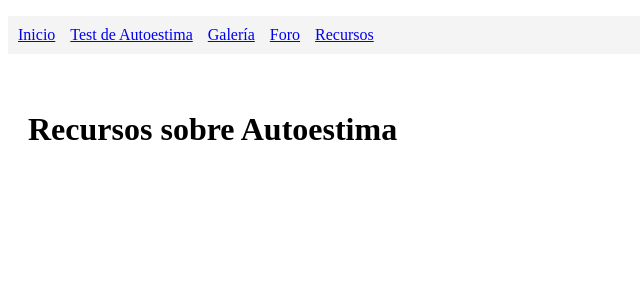
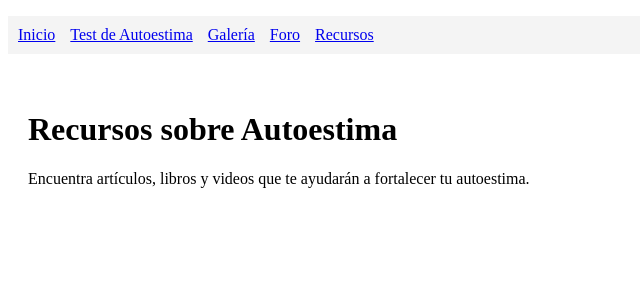
Before and after one commit to Luis27cc/soyreal-real, a React (Create React App) app: page /recursos in a window 1280 px wide. Shown: the top 300 px of the page, without its empty margins (0-640 px from the left). Built offline with nearby package versions, Linux system fonts and the light colour scheme.

Commit message:
Update Recursos.js

```diff
--- a/src/pages/Recursos.js
+++ b/src/pages/Recursos.js
@@ -1,7 +1,12 @@
 import React from "react";
 
 function Recursos() {
-  return <h1>Recursos sobre Autoestima</h1>;
+  return (
+    <div>
+      <h1>Recursos sobre Autoestima</h1>
+      <p>Encuentra artículos, libros y videos que te ayudarán a fortalecer tu autoestima.</p>
+    </div>
+  );
 }
 
 export default Recursos;
```
